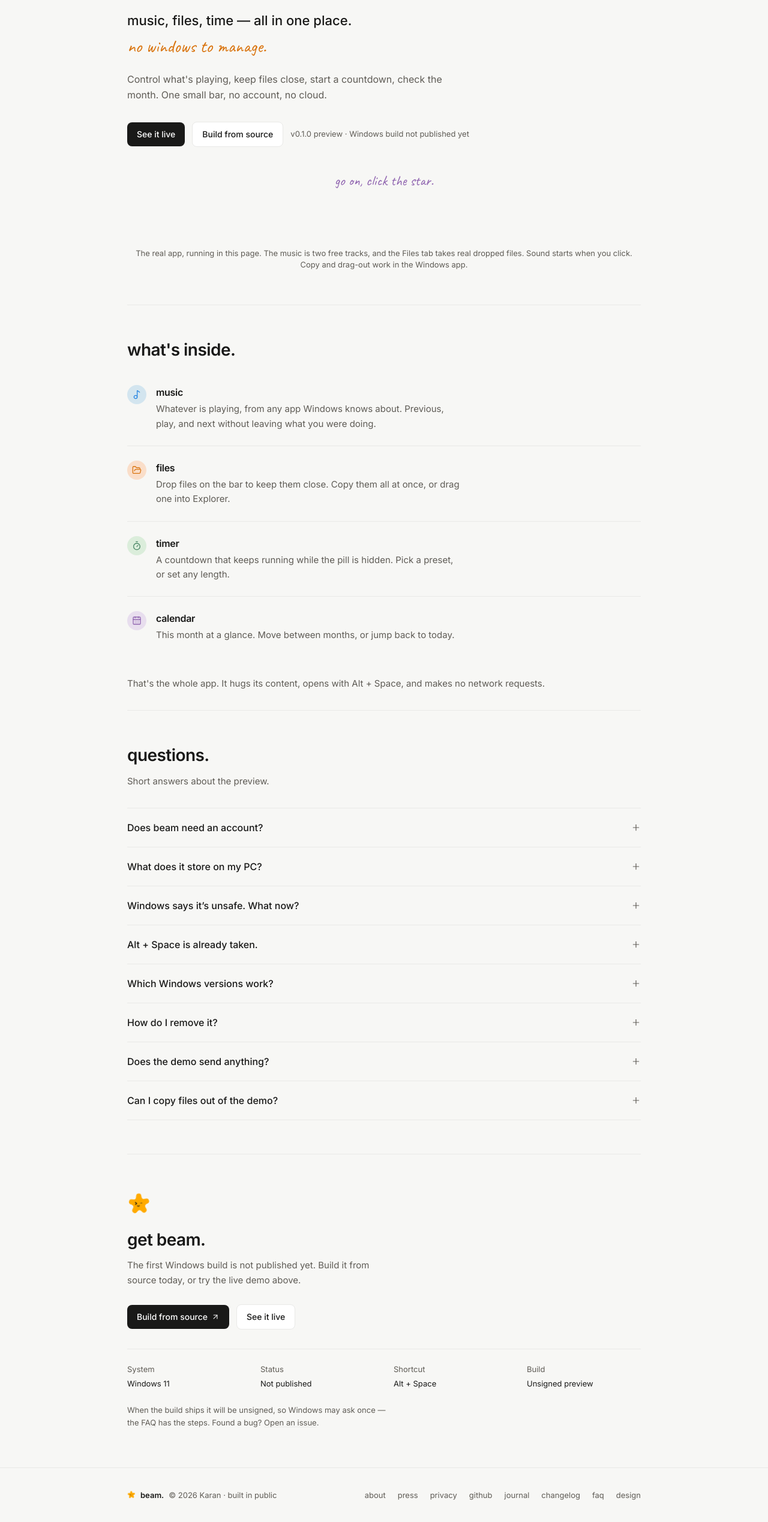
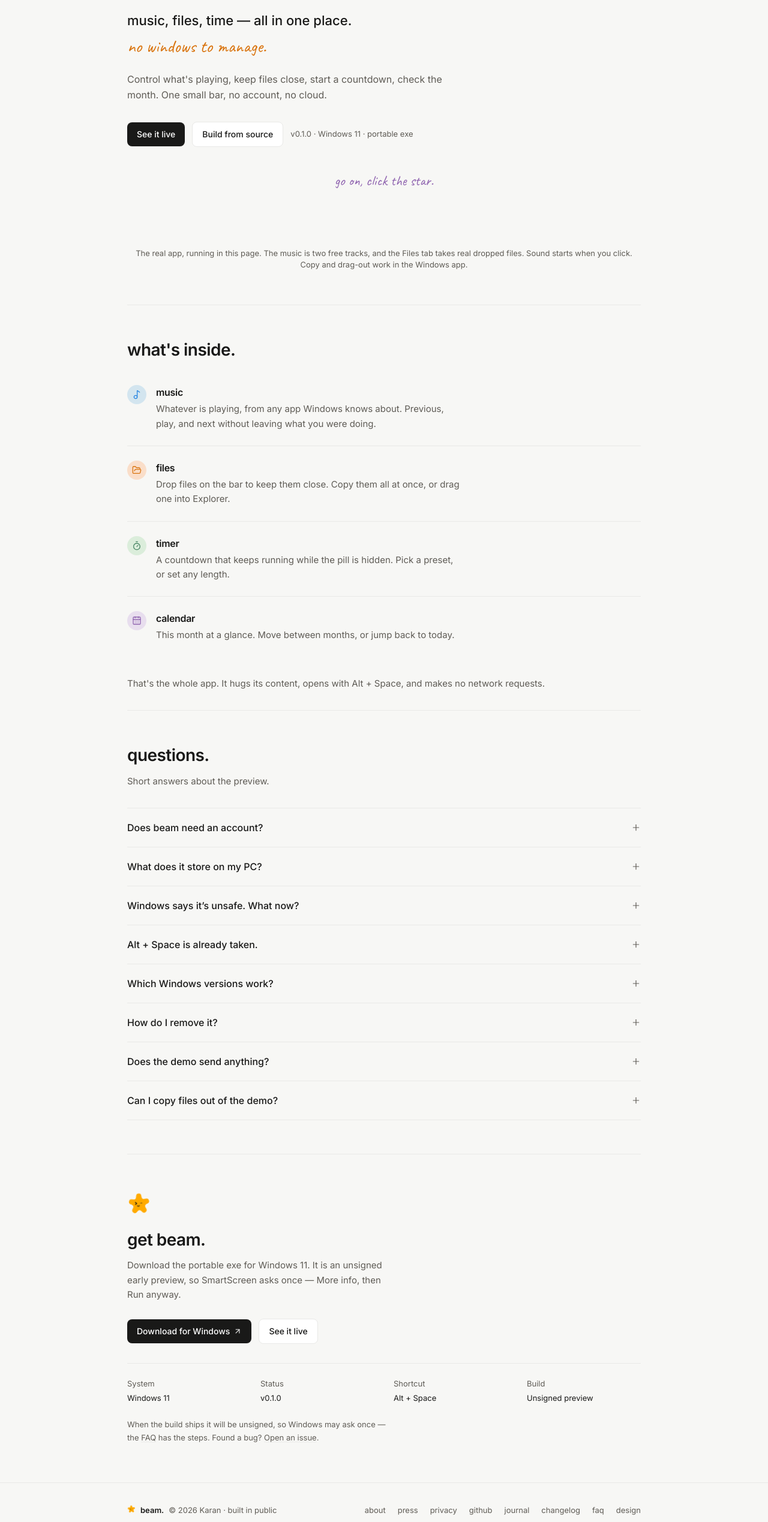
Before and after one commit to kwakhare5/beam, a Next.js app in the folder site/: page / in a window 1280 px wide. Shown: the part 252-2790 px from the top of the page at 60% size. Built offline with nearby package versions, Linux system fonts and the light colour scheme.

Commit message:
Ship 0.1.0: green gate, packaged proof, download on the site

```diff
--- a/site/src/app/page.tsx
+++ b/site/src/app/page.tsx
@@ -85,7 +85,7 @@ export default function HomePage() {
             >
               Build from source
             </a>
-            <span className="text-[13px] text-muted">v0.1.0 preview · Windows build not published yet</span>
+            <span className="text-[13px] text-muted">v0.1.0 · Windows 11 · portable exe</span>
           </div>
         </section>
 
@@ -153,17 +153,15 @@ export default function HomePage() {
           <StarLogo size={40} />
           <h2 className="mt-5 text-2xl font-semibold sm:text-[28px]">get beam.</h2>
           <p className="mt-3 max-w-md text-[15px] leading-relaxed text-muted">
-            The first Windows build is not published yet. Build it from source today, or try the live demo above.
+            Download the portable exe for Windows 11. It is an unsigned early preview, so SmartScreen asks once — More info, then Run anyway.
           </p>
 
           <div className="mt-7 flex flex-wrap items-center gap-3">
             <a
-              href={`${REPO}#commands`}
-              target="_blank"
-              rel="noopener noreferrer"
+              href={`${REPO}/releases/download/v0.1.0/Beam-0.1.0.exe`}
               className="inline-flex items-center gap-1.5 rounded-lg bg-ink px-4 py-2.5 text-sm font-medium text-white transition-colors hover:bg-black"
             >
-              Build from source
+              Download for Windows
               <ArrowUpRight className="h-3.5 w-3.5" strokeWidth={1.75} />
             </a>
             <a
@@ -181,7 +179,7 @@ export default function HomePage() {
             </div>
             <div>
               <dt className="text-muted">Status</dt>
-              <dd className="mt-1">Not published</dd>
+              <dd className="mt-1">v0.1.0</dd>
             </div>
             <div>
               <dt className="text-muted">Shortcut</dt>
```
Also changed, not shown: 2 other files (tests, documents, lock files or other folders).
